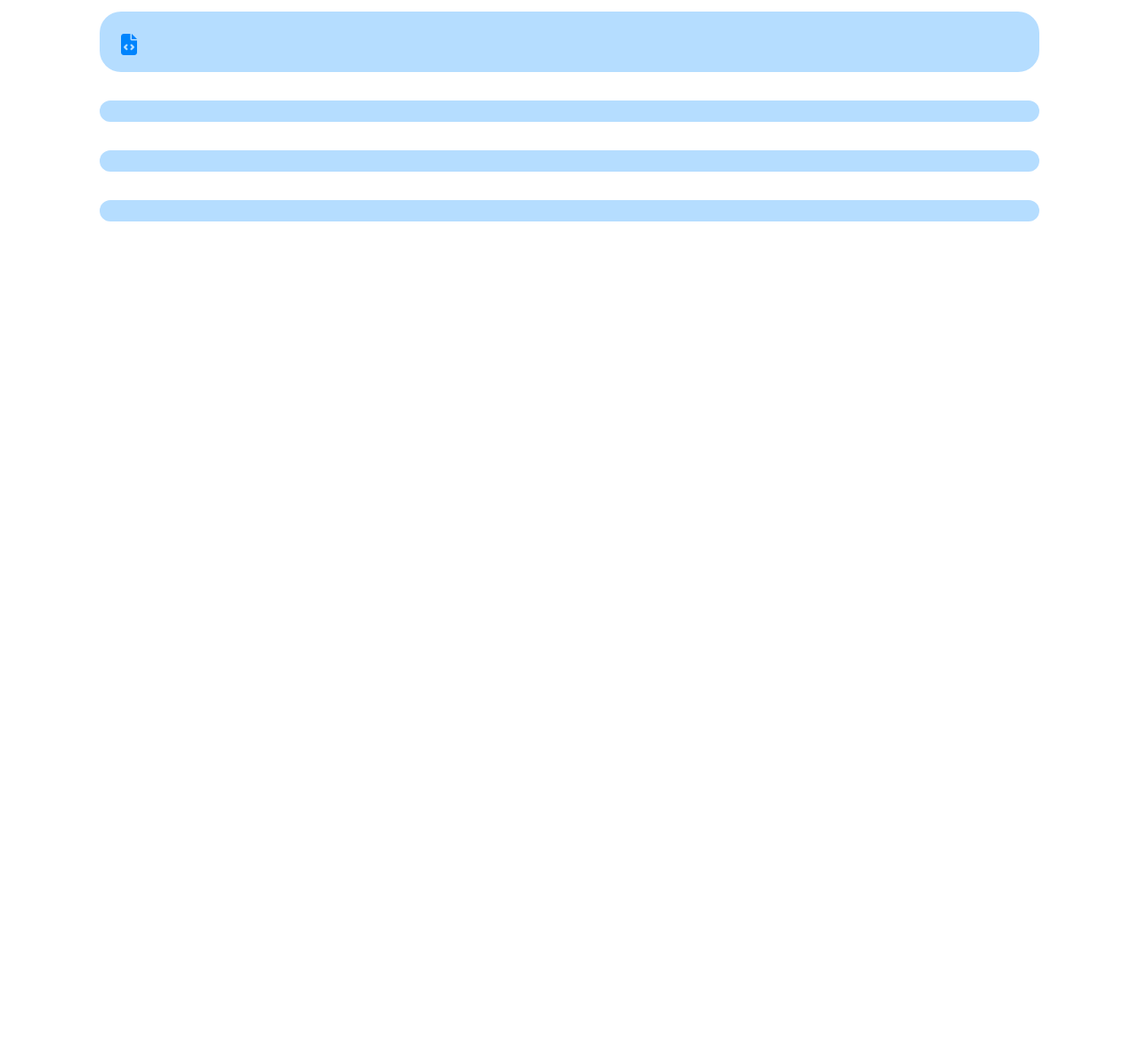
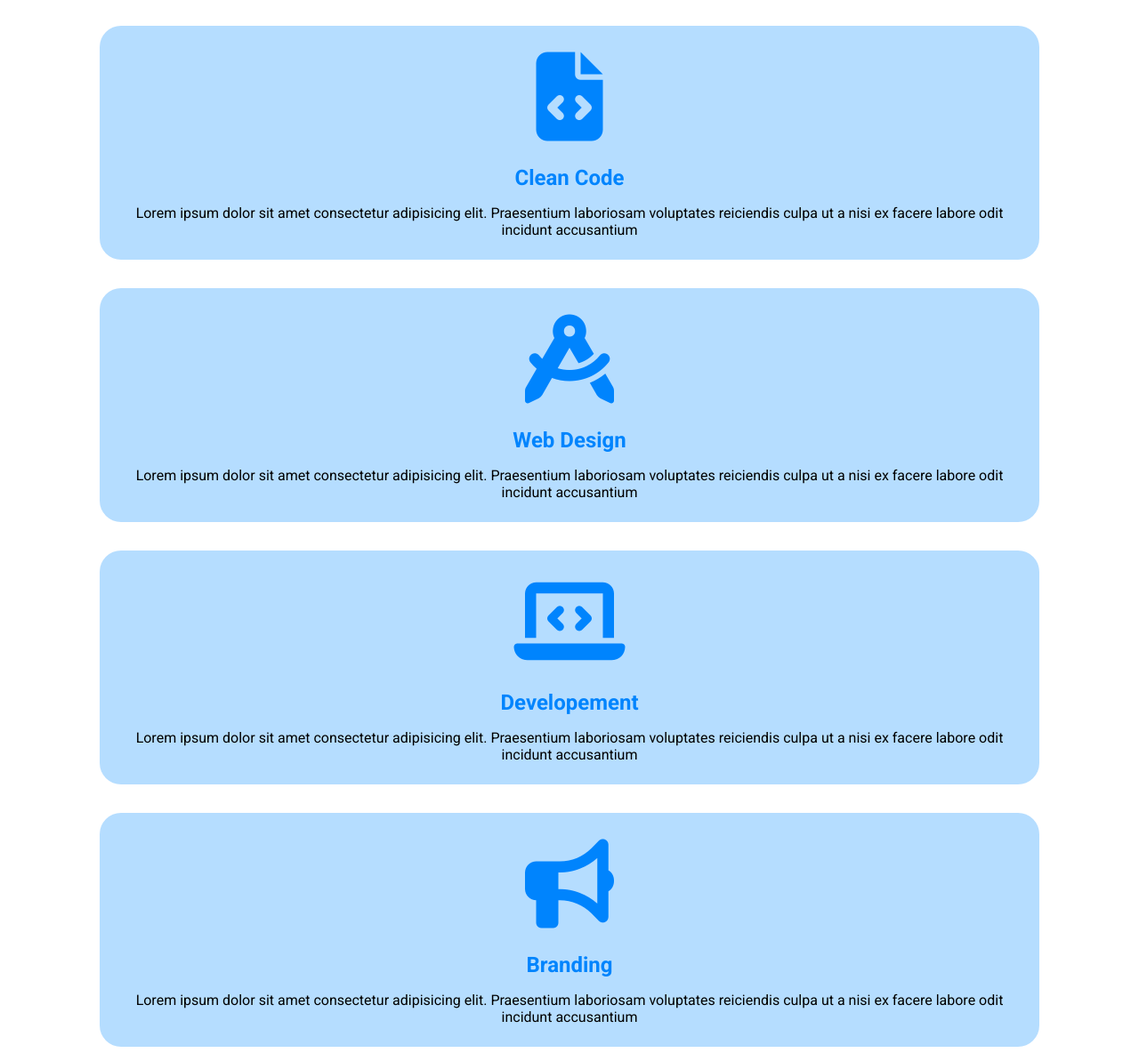
Before and after one commit to MicheleRai/htmlcss-responsive-layout, a plain HTML site: page index.html in a window 1280 px wide. Shown: the part 1077-2270 px from the top of the page at 89% size. Before the commit the page ends 1342 px from the top, so only its background shows below. Drawn offline with Linux system fonts and the light colour scheme.

Commit message:
card added

```diff
--- a/index.html
+++ b/index.html
@@ -40,21 +40,34 @@
     <main>
         <section class="first">
             <div class="container">
-                <div class="card big">
-                    <div class="text">
+                <div class="card">
+                    <div id="big" class="text">
                         <h2>Get a demo application</h2>
                         <p>Lorem ipsum dolor sit amet consectetur, adipisicing elit. Optio atque recusandae voluptate molestias facere, laudantium eveniet ut repellat velit reiciendis excepturi dolorem</p>
                         <a class="btn" href=""><i class="fa-brands fa-apple"></i> App Store</a>
                     </div>
                     <img src="img/phone.png" alt="phone">
                 </div>
-                <div class="card">
-                    <h2><i class="fa-solid fa-file-code"></i></h2>
-                    <h2></h2>
+                <div  class="card text">
+                    <h1><i class="fa-solid fa-file-code"></i></h1>
+                    <h2>Clean Code</h2>
+                    <p>Lorem ipsum dolor sit amet consectetur adipisicing elit. Praesentium laboriosam voluptates reiciendis culpa ut a nisi ex facere labore odit incidunt accusantium</p>
                 </div>
-                <div class="card"></div>
-                <div class="card"></div>
-                <div class="card"></div>
+                <div class="card text">
+                    <h1><i class="fa-solid fa-compass-drafting"></i></h1>
+                    <h2>Web Design</h2>
+                    <p>Lorem ipsum dolor sit amet consectetur adipisicing elit. Praesentium laboriosam voluptates reiciendis culpa ut a nisi ex facere labore odit incidunt accusantium</p>
+                </div>
+                <div class="card text">
+                    <h1><i class="fa-solid fa-laptop-code"></i></h1>
+                    <h2>Developement</h2>
+                    <p>Lorem ipsum dolor sit amet consectetur adipisicing elit. Praesentium laboriosam voluptates reiciendis culpa ut a nisi ex facere labore odit incidunt accusantium</p>
+                </div>
+                <div class="card text">
+                    <h1><i class="fa-solid fa-bullhorn"></i></h1>
+                    <h2>Branding</h2>
+                    <p>Lorem ipsum dolor sit amet consectetur adipisicing elit. Praesentium laboriosam voluptates reiciendis culpa ut a nisi ex facere labore odit incidunt accusantium</p>
+                </div>
             </div>
         </section>
     </main>
--- a/style.css
+++ b/style.css
@@ -31,6 +31,9 @@ main{
     border-radius: 1.5em;
     padding: 1.5rem;
     margin: 1rem;
+}
+p{
+    margin-bottom: 1.5rem;
 }
 /* navbar */
 .nav-top{
@@ -68,10 +71,22 @@ main section .container{
 main .card{
     background-color: #B5DDFF;
     padding-bottom: 0;
+    text-align: center;
+}
+#big{
+    text-align: left;
 }
 main .card h2{
     color: #0084FD;
     margin-bottom: 1rem;
+}
+main .card>h1{
+    color: #0084FD;
+    margin-bottom: 1rem;
+    font-size: 100px;
+}
+main .first .card .small{
+    text-align: center;
 }
 main .card a{
     background-color: #0084FD;
@@ -84,6 +99,9 @@ main .card img{
     max-width: 80%;
     margin:1rem 10% 0 10%;
     margin-bottom: -5px;
+}
+main .card .text p{
+    margin-bottom: 1rem;
 }
 /* media e animazioni */
 @media screen and (min-width: 811px) {
```
